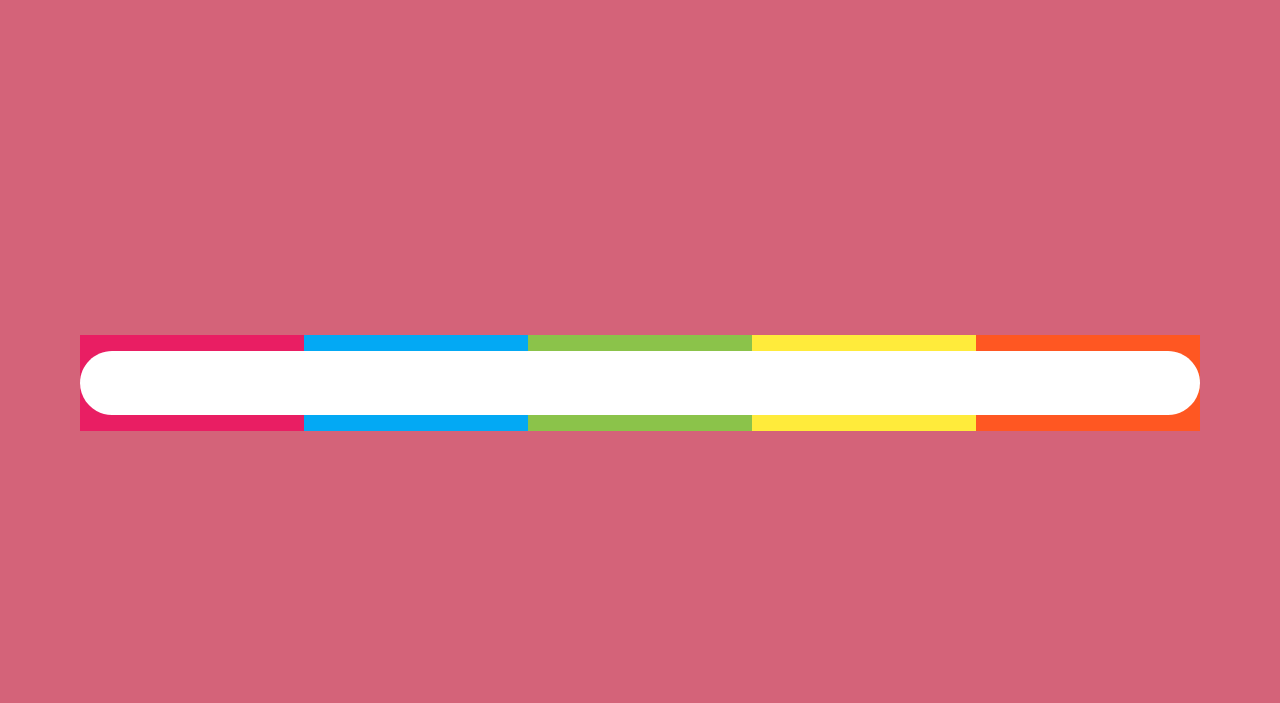
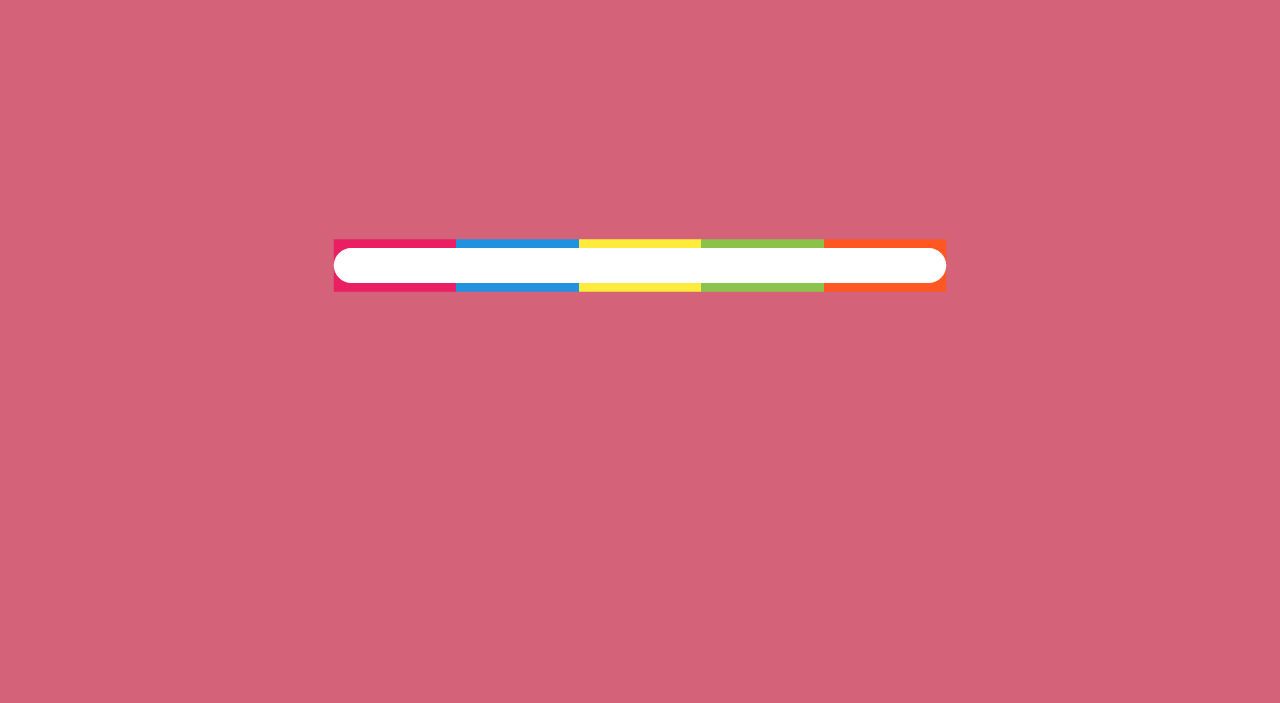
Before and after one commit to calinrulz/svg-animation-progress-bar, a website: page app/index.html in a window 1280 px wide. Shown: the part 97-800 px from the top of the page. Drawn offline with Linux system fonts and the light colour scheme.

Commit message:
Added SVG container

```diff
--- a/app/index.html
+++ b/app/index.html
@@ -15,32 +15,30 @@
   <body>
     <!-- Add your site or app content here -->
     <div class="container">
+      <div class="svg-image">
         <svg version="1.1" id="Layer_1" xmlns="http://www.w3.org/2000/svg" xmlns:xlink="http://www.w3.org/1999/xlink" x="0px" y="0px"
       viewBox="0 0 800 600" enable-background="new 0 0 800 600" xml:space="preserve">
-        <g id="background">
-          <rect fill="#D46379" width="800" height="600"/>
-        </g>
-
-        <linearGradient id="gradient_1_" gradientUnits="userSpaceOnUse" x1="50" y1="300" x2="750" y2="300">
+          <g>
+            <linearGradient id="SVGID_1_" gradientUnits="userSpaceOnUse" x1="50" y1="300" x2="750" y2="300">
               <stop  offset="0" style="stop-color:#E91E63"/>
               <stop  offset="0.2" style="stop-color:#E91E63"/>
-          <stop  offset="0.2" style="stop-color:#03A9F4"/>
-          <stop  offset="0.4" style="stop-color:#03A9F4"/>
-          <stop  offset="0.4" style="stop-color:#8BC34A"/>
+              <stop  offset="0.2" style="stop-color:#2092DE"/>
+              <stop  offset="0.4" style="stop-color:#2092DE"/>
+              <stop  offset="0.4" style="stop-color:#FFEB3B"/>
+              <stop  offset="0.6" style="stop-color:#FFEB3B"/>
               <stop  offset="0.6" style="stop-color:#8BC34A"/>
-          <stop  offset="0.6" style="stop-color:#FFEB3B"/>
-          <stop  offset="0.8" style="stop-color:#FFEB3B"/>
+              <stop  offset="0.8" style="stop-color:#8BC34A"/>
               <stop  offset="0.8" style="stop-color:#FF5722"/>
               <stop  offset="1" style="stop-color:#FF5722"/>
             </linearGradient>
+            <rect x="50" y="270" fill="url(#SVGID_1_)" width="700" height="60"/>
 
-        <rect id="gradient" x="50" y="270" fill="url(#gradient_1_)" width="700" height="60"/>
-
-        <path id="prog-bar" fill="#FFFFFF" d="M730,320H70c-11,0-20-9-20-20v0c0-11,9-20,20-20h660c11,0,20,9,20,20v0C750,311,741,320,730,320z"/>
-
-        <line id="highlight" fill="none" stroke="#FFFFFF" stroke-width="4" stroke-linecap="round" stroke-miterlimit="10"
-          stroke-dasharray="569,8" x1="100" y1="288" x2="700" y2="288"/>
+              <line id="highlight" fill="none" stroke="#FFFFFF" stroke-width="4" stroke-linecap="round" stroke-miterlimit="10" stroke-dasharray="569,8" x1="100" y1="290" x2="700" y2="290"/>
+            <path id="prog-bar_1_" fill="#FFFFFF" d="M730,320H70c-11,0-20-9-20-20l0,0c0-11,9-20,20-20h660c11,0,20,9,20,20l0,0
+              C750,311,741,320,730,320z"/>
+          </g>
           </svg>
+      </div>
     </div>
 
     <!-- build:js scripts/main.min.js -->
--- a/app/styles/main.css
+++ b/app/styles/main.css
@@ -3,3 +3,19 @@ html, body {
   margin: 0;
   padding: 0;
 }
+
+.container {
+  position: relative;
+  width: 100vw;
+  height: 100vh;
+  background-color: #D46379;
+}
+
+.svg-image {
+  position: absolute;
+  top: 50%;
+  left: 50%;
+  width: 700px;
+  height: 600px;
+  transform: translate(-50%, -50%);
+}
```
Also changed, not shown: app/images/gradient-progress-bar.svg (deleted), app/images/gradient-progressbar.svg (added), 1 other file. Lines whose indentation alone changed are shown as unchanged.
